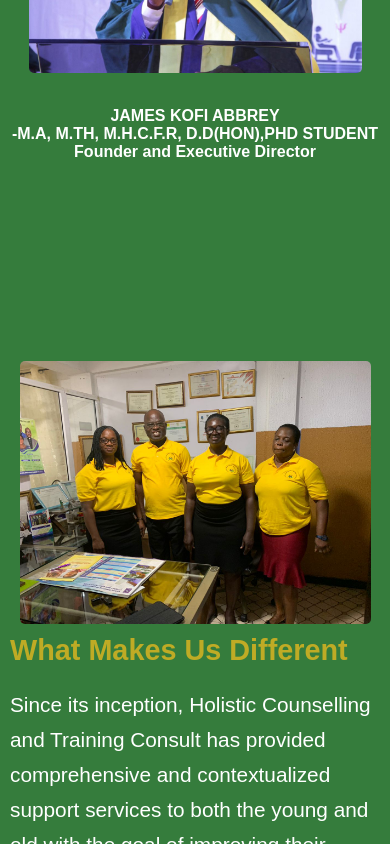
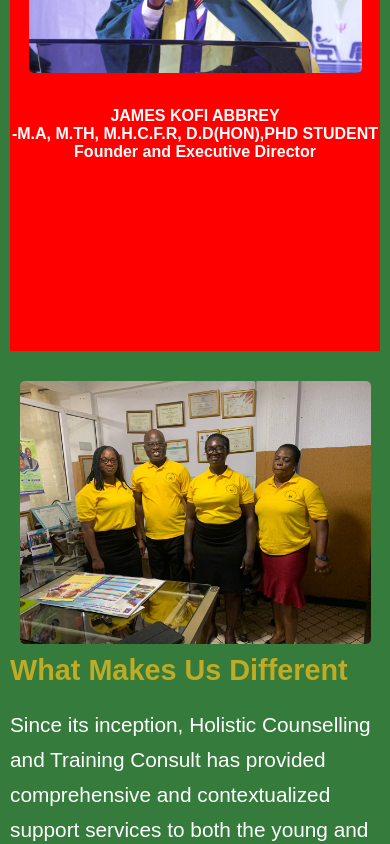
Before and after one commit to TahiruMustapha/Holistic__Consult, a React (Create React App) app: page /about in a window 390 px wide. Shown: the part 1940-2784 px from the top of the page. Built offline with nearby package versions, Linux system fonts and the light colour scheme.

Commit message:
added more changes on mobile

```diff
--- a/src/components/About/About.css
+++ b/src/components/About/About.css
@@ -91,6 +91,7 @@
 .different img{
     width: 500px;
     border-radius: 5px;
+    margin-top: 20px;
 }
 .ui-ux{
     background-color: var(--green1);
@@ -189,6 +190,8 @@
             display: flex;
             align-items: center;
             flex-direction: column;
+            /* background-color: rebeccapurple; */
+            height: fit-content;
 
         }
         .about-info{
@@ -210,6 +213,7 @@
             width: 100%;
             margin-top: 3rem;
             text-align: center;
+            background-color: red;
         }
         .speech-img img{
            width: 90%;
@@ -222,12 +226,15 @@
             align-items: center;
             flex-direction: column;
             width: 100%;
+            margin-top: 0px;
+            height: fit-content;
         }
         .different img{
             width: 90%;
            margin-left: auto;
            margin-right: auto;
            height: fit-content;
+
         }
         .different-details{
 
--- a/src/components/Work/Work.css
+++ b/src/components/Work/Work.css
@@ -41,7 +41,7 @@
 }
 .work-details1 img{
    width: 300px;
-   height: 17.4rem;
+   height: 17.8rem;
    object-fit: cover;
 }
 i{
@@ -62,7 +62,7 @@
 }
 .work-details2 img{
    width: 300px;
-   height: 17.4rem;
+   height: 17.8rem;
    object-fit: cover;
 }
 .work-details{
```
